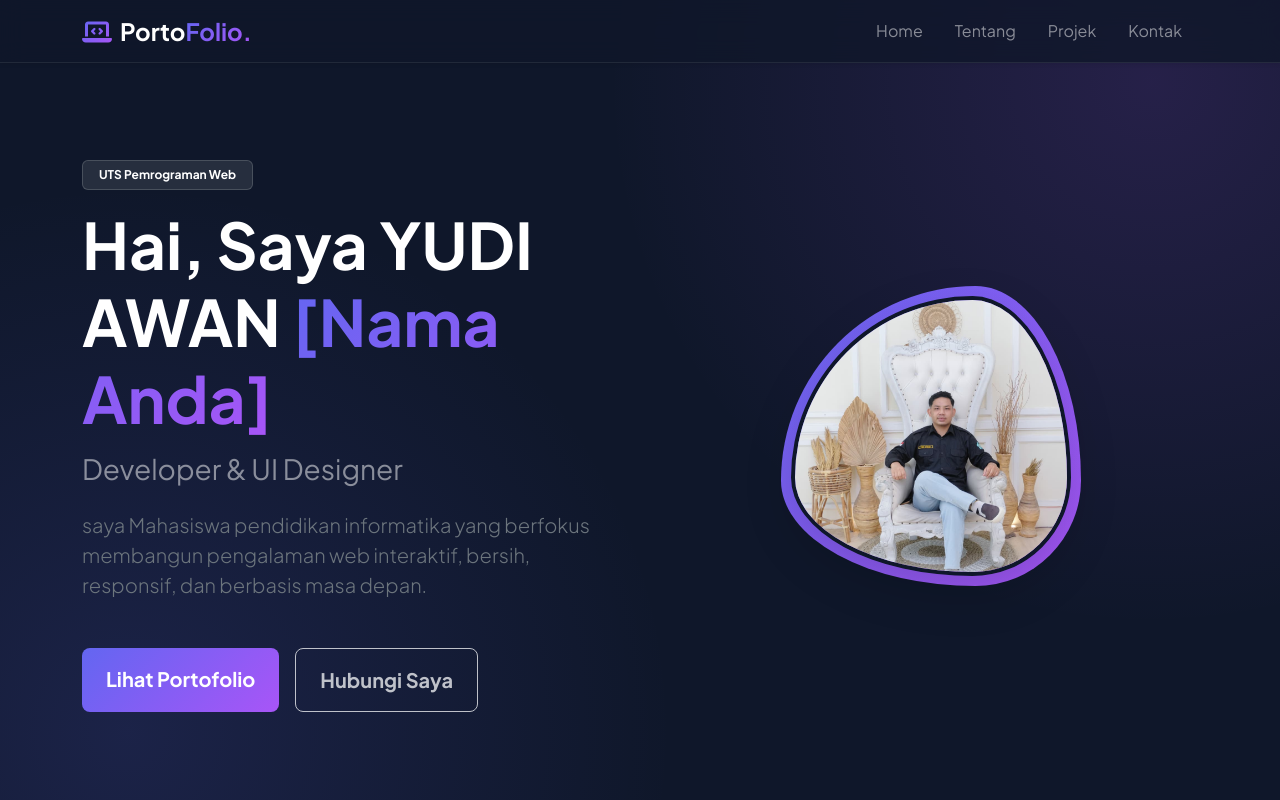
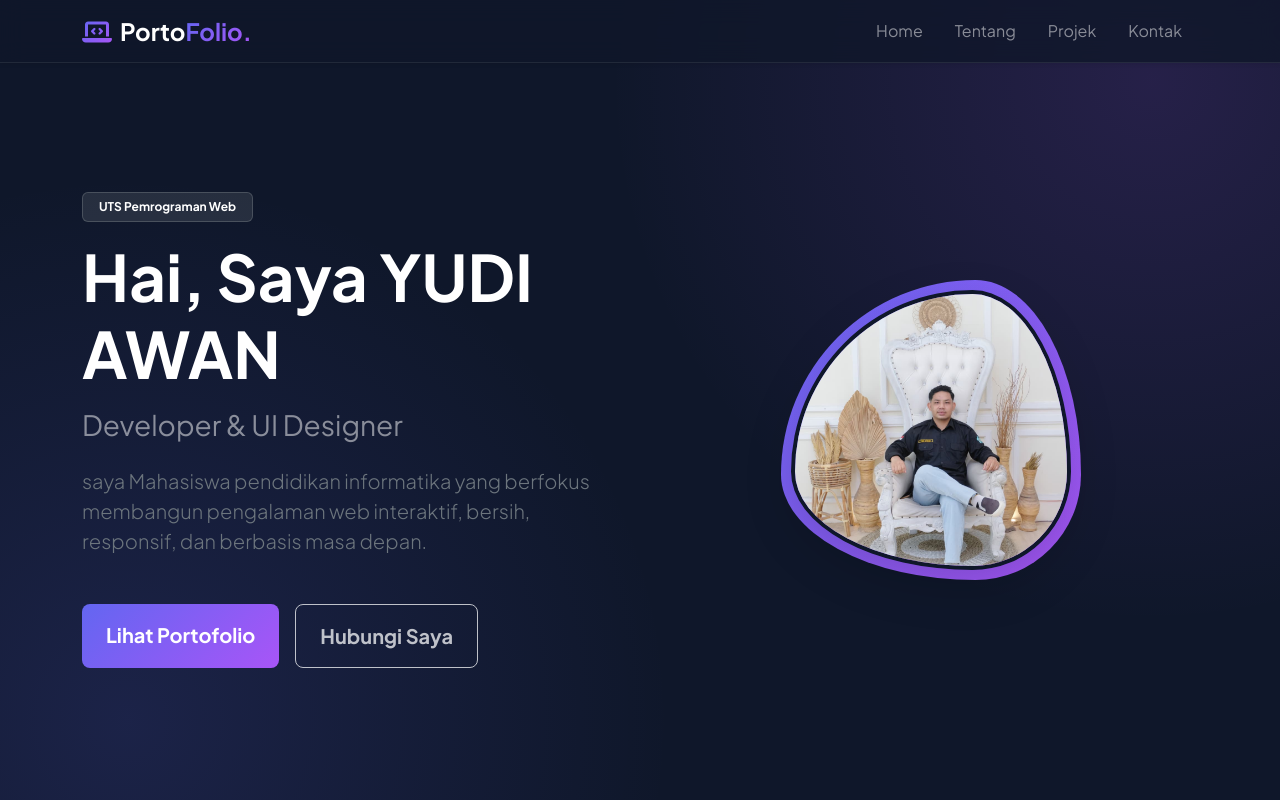
Before and after one commit to yudiawan535-art/FORTFOLIO_YUDI, a plain HTML site: page index.html in a window 1280 px wide. Shown: the top 800 px of the page. Drawn offline with nearby package versions, Linux system fonts and the light colour scheme.

Commit message:
Update index.html

```diff
--- a/index.html
+++ b/index.html
@@ -160,7 +160,7 @@
             <div class="row align-items-center g-5">
                 <div class="col-lg-6 text-center text-lg-start">
                     <span class="badge bg-secondary bg-opacity-25 text-purple mb-3 px-3 py-2 border border-secondary border-opacity-50">UTS Pemrograman Web</span>
-                    <h1 class="display-3 fw-bold mb-3 text-white">Hai, Saya YUDI AWAN <span class="gradient-text">[Nama Anda]</span></h1>
+                    <h1 class="display-3 fw-bold mb-3 text-white">Hai, Saya YUDI AWAN</h1>
                     <h2 class="h3 text-white-50 mb-4"> Developer & UI Designer</h2>
                     <p class="lead text-secondary mb-5">saya Mahasiswa pendidikan informatika yang berfokus membangun pengalaman web interaktif, bersih, responsif, dan berbasis masa depan.</p>
                     <div class="d-grid d-sm-flex justify-content-center justify-content-lg-start gap-3">
```
